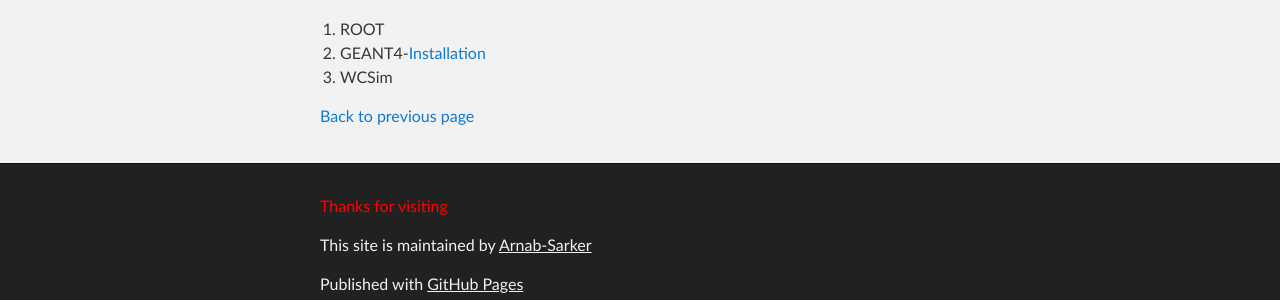
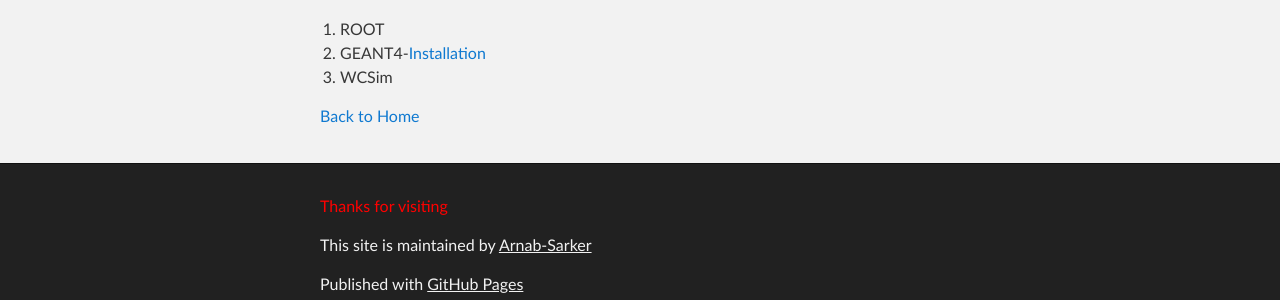
Before and after one commit to Arnab-Sarker/aaaa, a Jekyll site: the page built from Pages/software_installations.md, in a window 1280 px wide. Shown: the part 282-582 px from the top of the page. Built offline with Jekyll 4.4.1, drawn with Linux system fonts in a browser that asks for light colours; our own code applies the rules of GitHub Pages for plain Markdown files.

Commit message:
Update software_installations.md

```diff
--- a/Pages/software_installations.md
+++ b/Pages/software_installations.md
@@ -6,4 +6,4 @@ Installation Procedure for some of the most useful softwares:
 
 
 
-[Back to previous page](././)
+[Back to Home](https://arnab-sarker.github.io/arnabron/)
```
